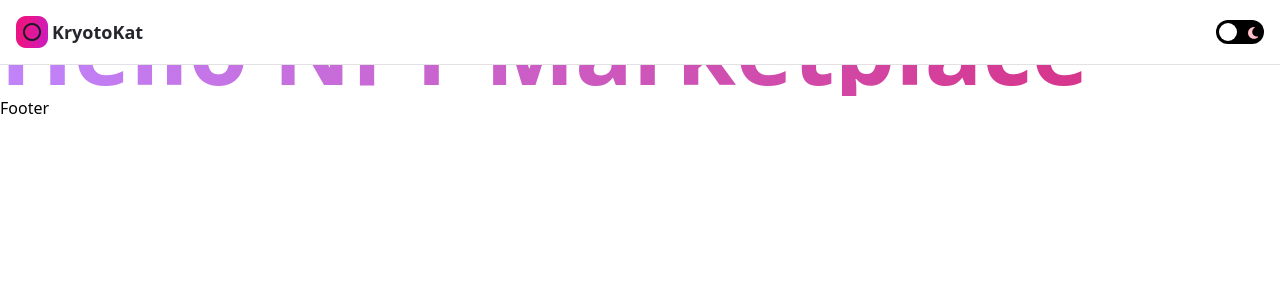
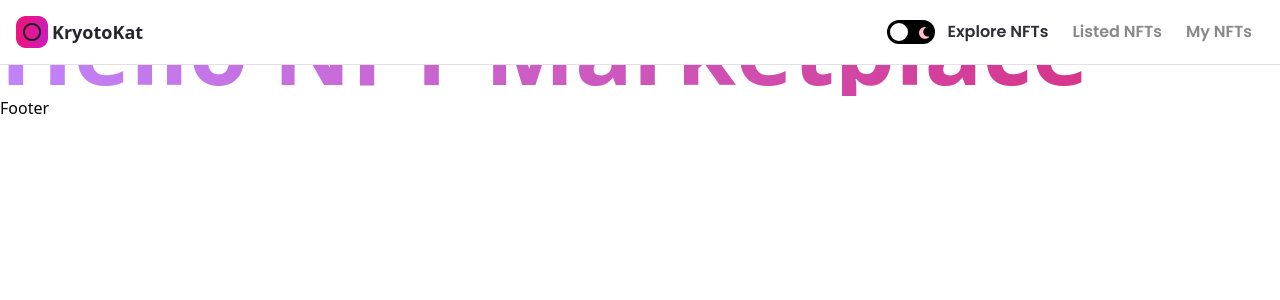
Before and after one commit to lmnzx/kryptokat, a Next.js app: page / in a window 1280 px wide. Shown: the top 300 px of the page. Built offline with nearby package versions, Linux system fonts and the light colour scheme.

Commit message:
added menubar

```diff
--- a/components/Navbar.jsx
+++ b/components/Navbar.jsx
@@ -6,10 +6,27 @@
 
 import images from '../assets';
 
+const MenuItems = ({ isMobile, active, setActive }) => {
+  const generateLink = () => {
+
+  };
+
+  return (
+    <ul className={`list-none flexCenter flex-row ${isMobile && 'flex-col h-full'}`}>
+      {['Explore NFTs', 'Listed NFTs', 'My NFTs'].map((item, i) => (
+        <li key={i} onClick={() => {}} className={`flex flex-row items-center font-poppins font-semibold text-base dark:hover:text-white hover:text-nft-dark mx-3 ${active === item ? 'dark:text-white text-nft-black-1' : 'dark:text-nft-gray-3 text-nft-gray-2'}`}>
+          <Link href="">
+            {item}
+          </Link>
+        </li>
+      ))}
+    </ul>
+  );
+};
+
 const Navbar = () => {
   const { theme, setTheme } = useTheme();
-
-  console.log({ theme });
+  const [active, setActive] = useState('Explore NFTs');
 
   return (
     <nav className="flexBetween w-full fixed z-10 p-4 flex-row border-b dark:bg-nft-dark bg-white dark:border-nft-dark border-nft-gray-1">
@@ -36,6 +53,11 @@
           </label>
         </div>
       </div>
+      <div className="md:hidden flex">
+        <ul className="list-none flexCenter flex-row">
+          <MenuItems active={active} setActive={setActive} />
+        </ul>
+      </div>
     </nav>
   );
 };
```
